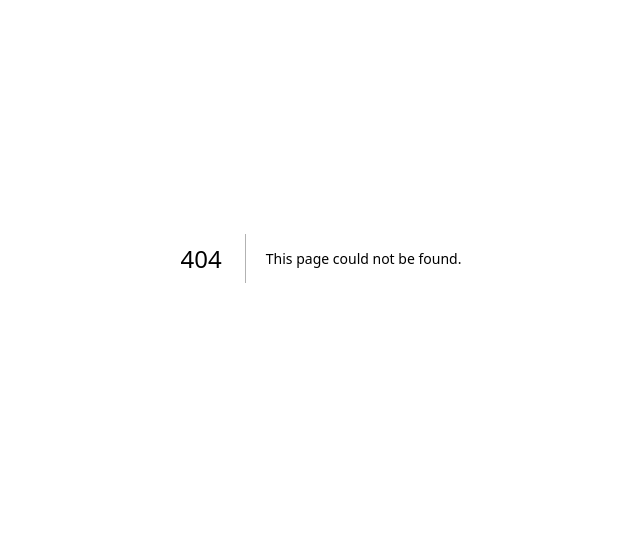
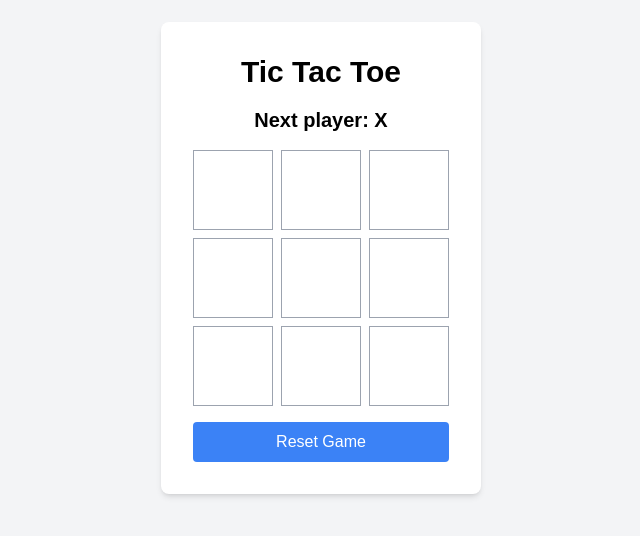
Before and after one commit to wenjebs/accessibletoe, a Next.js app in the folder tictactoe/: page /tic-tac-toe in a window 1280 px wide. Before the commit this address had no page. Shown: the part 142-678 px from the top of the page, without its empty margins (319-959 px from the left). Built offline with nearby package versions, Linux system fonts and the light colour scheme.

Commit message:
Initial game board

```diff
--- a/tictactoe/app/page.tsx
+++ b/tictactoe/app/page.tsx
@@ -1,5 +1,5 @@
 import Image from "next/image";
-
+import Link from "next/link";
 export default function Home() {
   return (
     <div className="grid grid-rows-[20px_1fr_20px] items-center justify-items-center min-h-screen p-8 pb-20 gap-16 sm:p-20 font-[family-name:var(--font-geist-sans)]">
@@ -48,6 +48,12 @@ export default function Home() {
             Read our docs
           </a>
         </div>
+        <Link
+          className="mt-4 rounded-full border border-solid border-black/[.08] dark:border-white/[.145] transition-colors flex items-center justify-center bg-blue-500 text-white hover:bg-blue-600 text-sm sm:text-base h-10 sm:h-12 px-4 sm:px-5"
+          href={`/tic-tac-toe`}
+        >
+          Go to Tic Tac Toe
+        </Link>
       </main>
       <footer className="row-start-3 flex gap-6 flex-wrap items-center justify-center">
         <a
--- /dev/null
+++ b/tictactoe/app/tic-tac-toe/page.tsx
@@ -0,0 +1,101 @@
+"use client";
+
+import { useState } from "react";
+// import { Button } from "@/components/ui/button";
+
+type SquareValue = "X" | "O" | null;
+
+function Square({
+  value,
+  onSquareClick,
+}: {
+  value: SquareValue;
+  onSquareClick: () => void;
+}) {
+  return (
+    <button
+      className="w-20 h-20 border border-gray-400 text-4xl font-bold bg-white hover:bg-gray-100 focus:outline-none focus:ring-2 focus:ring-blue-500"
+      onClick={onSquareClick}
+    >
+      {value}
+    </button>
+  );
+}
+
+function calculateWinner(squares: SquareValue[]): SquareValue {
+  const lines = [
+    [0, 1, 2],
+    [3, 4, 5],
+    [6, 7, 8],
+    [0, 3, 6],
+    [1, 4, 7],
+    [2, 5, 8],
+    [0, 4, 8],
+    [2, 4, 6],
+  ];
+  for (let i = 0; i < lines.length; i++) {
+    const [a, b, c] = lines[i];
+    if (squares[a] && squares[a] === squares[b] && squares[a] === squares[c]) {
+      return squares[a];
+    }
+  }
+  return null;
+}
+
+export default function TicTacToe() {
+  const [squares, setSquares] = useState<SquareValue[]>(Array(9).fill(null));
+  const [xIsNext, setXIsNext] = useState(true);
+
+  function handleClick(i: number) {
+    if (calculateWinner(squares) || squares[i]) {
+      return;
+    }
+    const nextSquares = squares.slice();
+    nextSquares[i] = xIsNext ? "X" : "O";
+    setSquares(nextSquares);
+    setXIsNext(!xIsNext);
+  }
+
+  function resetGame() {
+    setSquares(Array(9).fill(null));
+    setXIsNext(true);
+  }
+
+  const winner = calculateWinner(squares);
+  let status;
+  if (winner) {
+    status = `Winner: ${winner}`;
+  } else if (squares.every((square) => square !== null)) {
+    status = "It's a draw!";
+  } else {
+    status = `Next player: ${xIsNext ? "X" : "O"}`;
+  }
+
+  return (
+    <div className="flex flex-col items-center justify-center min-h-screen bg-gray-100">
+      <div className="bg-white p-8 rounded-lg shadow-md">
+        <h1 className="text-3xl font-bold mb-4 text-center text-black">
+          Tic Tac Toe
+        </h1>
+        <div className="mb-4 text-xl font-semibold text-center text-black">
+          {status}
+        </div>
+        <div className="grid grid-cols-3 gap-2 mb-4 text-black">
+          {squares.map((value, i) => (
+            <Square
+              key={i}
+              value={value}
+              onSquareClick={() => handleClick(i)}
+            />
+          ))}
+        </div>
+        <button
+          onClick={resetGame}
+          className="w-full p-2 bg-blue-500 text-white rounded"
+        >
+          Reset Game
+        </button>
+      </div>
+    </div>
+  );
+}
```
